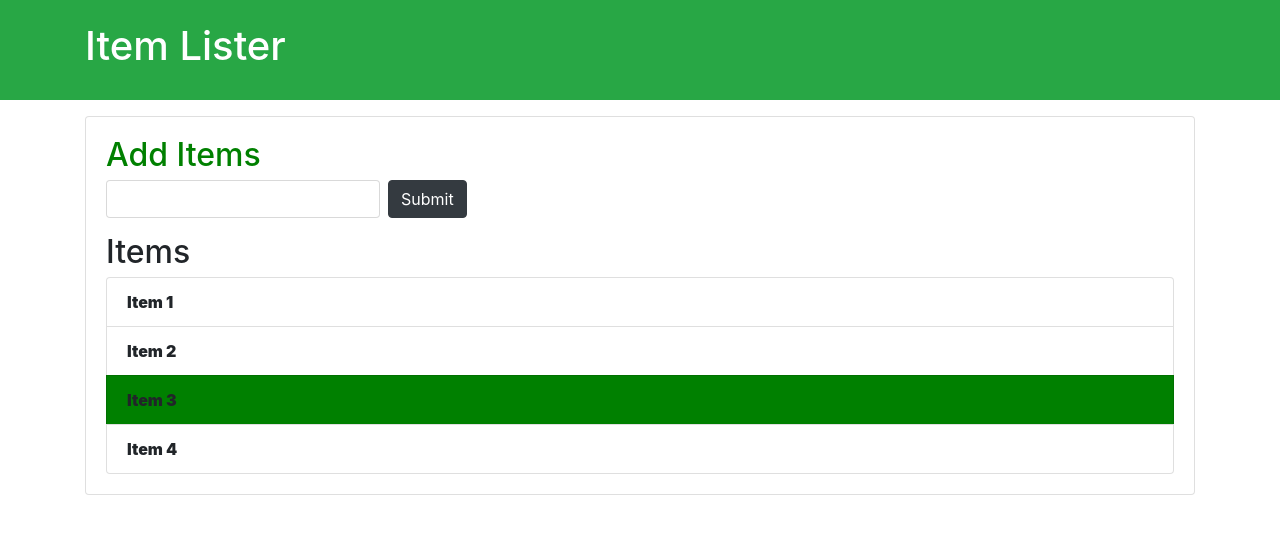
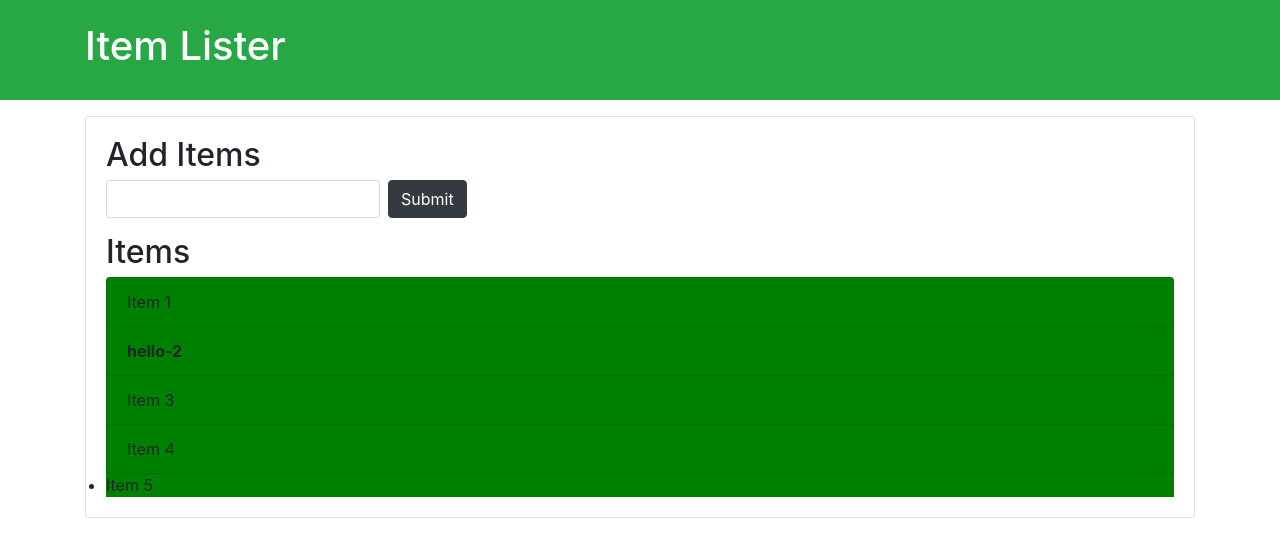
Before and after one commit to AakibAnsari/add-items, a plain HTML site: page index.html in a window 1280 px wide. Drawn offline with nearby package versions, Linux system fonts and the light colour scheme.

Commit message:
make items green

```diff
--- a/index.html
+++ b/index.html
@@ -26,6 +26,7 @@
       <li class="list-group-item">Item 2</li>
       <li class="list-group-item">Item 3</li>
       <li class="list-group-item">Item 4</li>
+      <li>Item 5</li>
     </ul>
    </div>
   </div>
--- a/script.js
+++ b/script.js
@@ -2,16 +2,25 @@
 // const header= document.getElementById('main-header');
 // header.style.borderBottom='solid 3px #000'
 
-var title= document.querySelector('.title');
+// var title= document.querySelector('.title');
 // console.log(items);
 // console.log(items[1]);
 // items[1].textContent="hello-2";
-title.style.fontweight='bold';
-title.style.color='green';
+// title.style.fontweight='bold';
+// title.style.color='green';
 
-var items= document.getElementsByClassName('list-group-item');
-items[2].style.background='green';
-items[1].style.fontWeight = "900";
-items[0].style.fontWeight = "900";
-items[2].style.fontWeight = "900";
-items[3].style.fontWeight = "900";
+// var items= document.getElementsByClassName('list-group-item');
+// items[2].style.background='green';
+// items[1].style.fontWeight = "900";
+// items[0].style.fontWeight = "900";
+// items[2].style.fontWeight = "900";
+// items[3].style.fontWeight = "900";
+
+var li= document.getElementsByTagName('li');
+li[1].textContent="hello-2";
+li[1].style.fontWeight='bold';
+// li[1].style.background='green';
+
+for(var i=0; i<li.length;i++){
+    li[i].style.background='green';
+}
```
